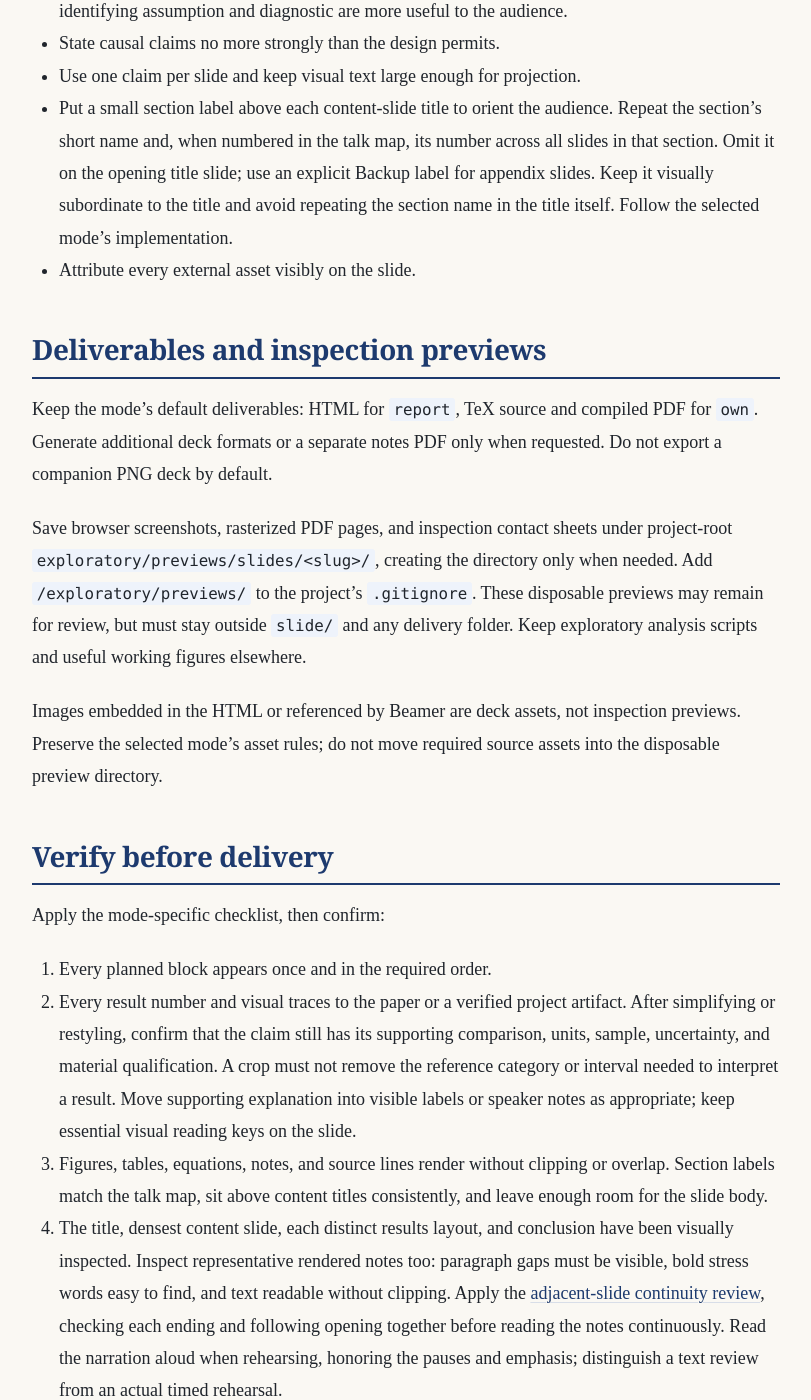
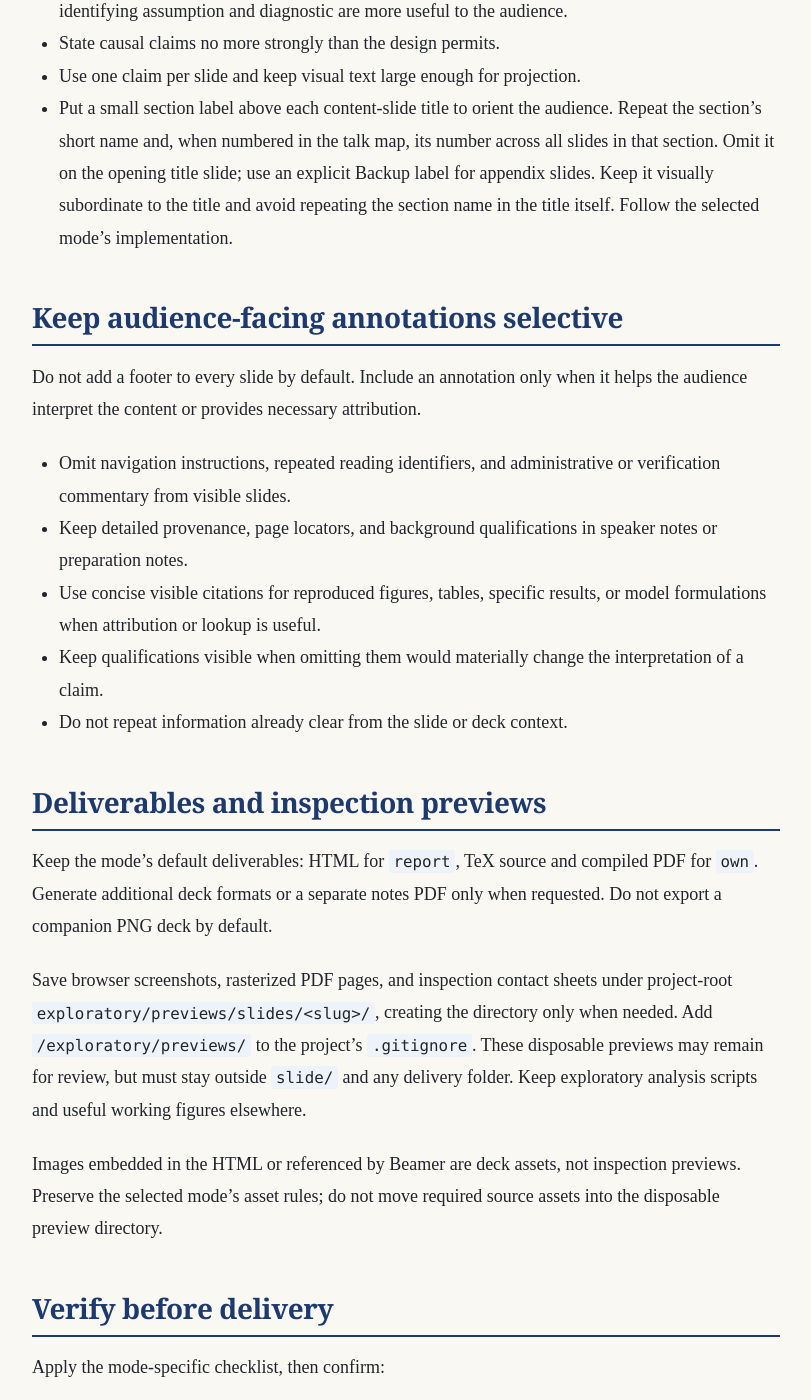
Before and after one commit to KaiGu2024/KaiGu2024.github.io, a Jekyll site: the page built from docs/skills/slide/SKILL.md, in a window 1280 px wide and 1400 px high, scrolled down 3037 px. Shown: the whole window, without its empty margins (234-1045 px from the left). Built offline with Jekyll 4.4.1, drawn with Linux system fonts in a browser that asks for light colours; some of the changed text lies outside the part shown.

Commit message:
keep slide annotations selective and remove default footers

```diff
--- a/docs/skills/slide/SKILL.md
+++ b/docs/skills/slide/SKILL.md
@@ -58,7 +58,16 @@ For each substantive slide, connect its one claim to the evidence the audience n
 - State causal claims no more strongly than the design permits.
 - Use one claim per slide and keep visual text large enough for projection.
 - Put a small section label above each content-slide title to orient the audience. Repeat the section's short name and, when numbered in the talk map, its number across all slides in that section. Omit it on the opening title slide; use an explicit Backup label for appendix slides. Keep it visually subordinate to the title and avoid repeating the section name in the title itself. Follow the selected mode's implementation.
-- Attribute every external asset visibly on the slide.
+
+## Keep audience-facing annotations selective
+
+Do not add a footer to every slide by default. Include an annotation only when it helps the audience interpret the content or provides necessary attribution.
+
+- Omit navigation instructions, repeated reading identifiers, and administrative or verification commentary from visible slides.
+- Keep detailed provenance, page locators, and background qualifications in speaker notes or preparation notes.
+- Use concise visible citations for reproduced figures, tables, specific results, or model formulations when attribution or lookup is useful.
+- Keep qualifications visible when omitting them would materially change the interpretation of a claim.
+- Do not repeat information already clear from the slide or deck context.
 
 ## Deliverables and inspection previews
 
@@ -74,7 +83,7 @@ Apply the mode-specific checklist, then confirm:
 
 1. Every planned block appears once and in the required order.
 2. Every result number and visual traces to the paper or a verified project artifact. After simplifying or restyling, confirm that the claim still has its supporting comparison, units, sample, uncertainty, and material qualification. A crop must not remove the reference category or interval needed to interpret a result. Move supporting explanation into visible labels or speaker notes as appropriate; keep essential visual reading keys on the slide.
-3. Figures, tables, equations, notes, and source lines render without clipping or overlap. Section labels match the talk map, sit above content titles consistently, and leave enough room for the slide body.
+3. Figures, tables, equations, notes, and any necessary source lines render without clipping or overlap. Review visible annotations against the selective-annotation rule above; remove routine footers and redundant small text while retaining useful attribution and material qualifications. Section labels match the talk map, sit above content titles consistently, and leave enough room for the slide body.
 4. The title, densest content slide, each distinct results layout, and conclusion have been visually inspected.
    Inspect representative rendered notes too: paragraph gaps must be visible, bold stress words easy to find, and text readable without clipping. Apply the [adjacent-slide continuity review](references/talk-delivery.md#continuity-between-slides), checking each ending and following opening together before reading the notes continuously. Read the narration aloud when rehearsing, honoring the pauses and emphasis; distinguish a text review from an actual timed rehearsal.
 5. Temporary extraction, conversion, edit, and build artifacts have been removed from the delivery folder; retain source inputs needed for reproducibility and intended deliverables. Any retained inspection previews are confined to the ignored `exploratory/previews/slides/<slug>/` directory.
```
Also changed, not shown: docs/skills/slide/references/aesthetics.md (+4 -3 lines), docs/skills/slide/references/own-work.md (+3 -4 lines), docs/skills/slide/references/reading-other-papers.md (+2 -1 lines).
